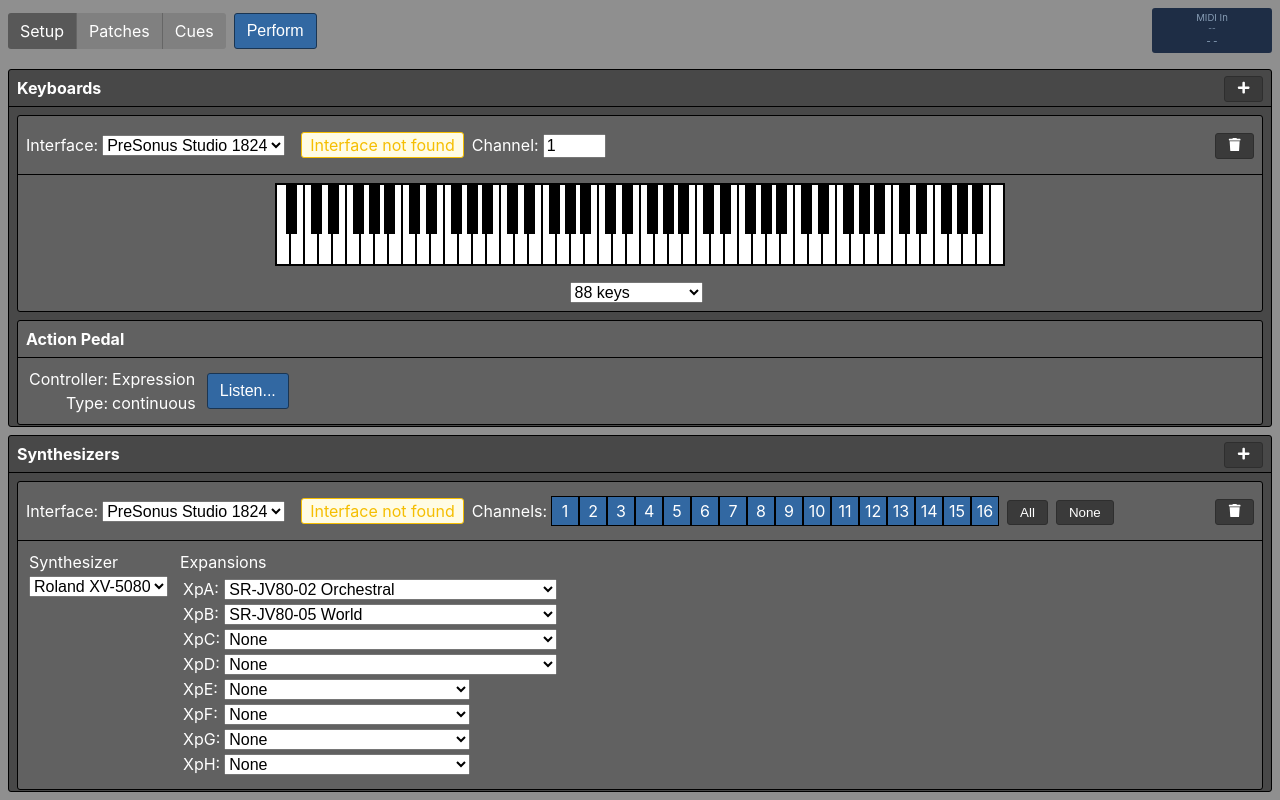
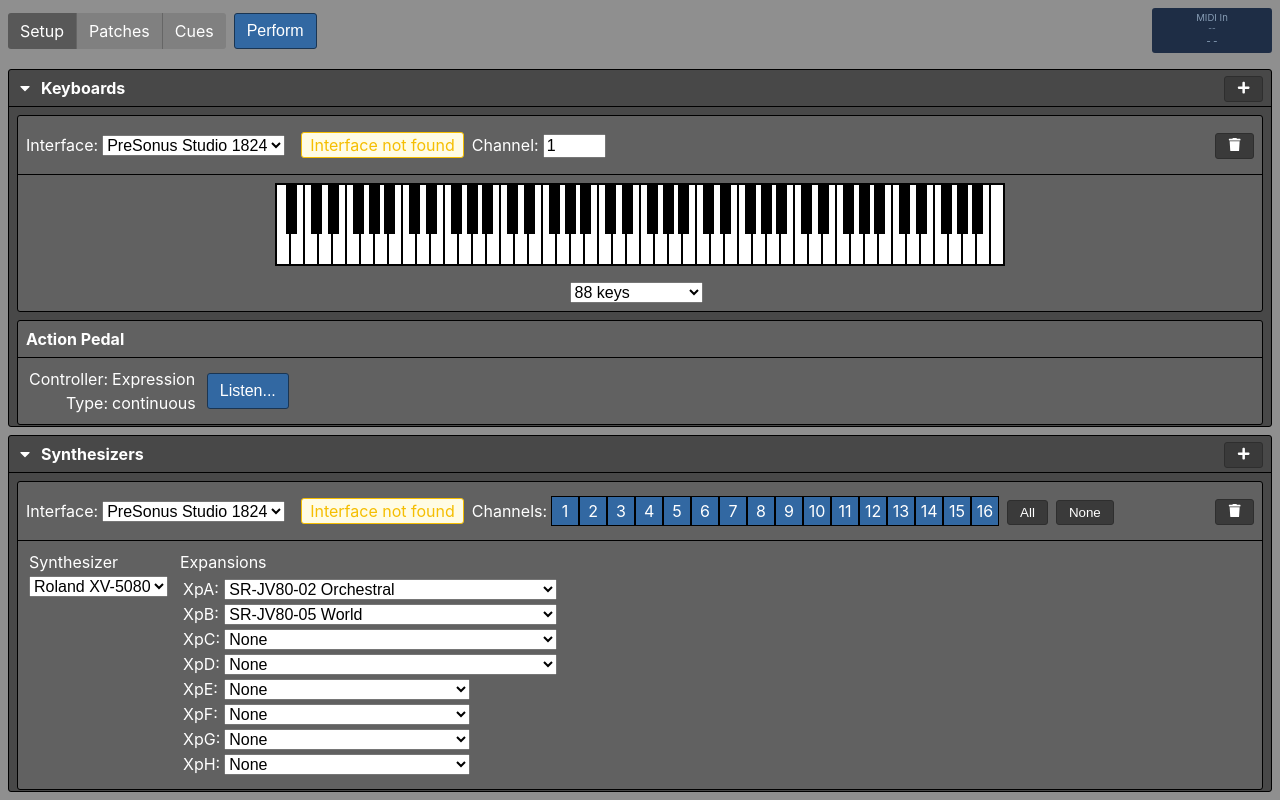
Before and after one commit to MattPutnam/CadenzaJS, a React (Create React App) app: page / in a window 1280 px wide. Both pictures are taken after a click on the element "Setup". Built offline with nearby package versions, Linux system fonts and the light colour scheme.

Commit message:
make Container collapsible

```diff
--- a/src/components/Layout.js
+++ b/src/components/Layout.js
@@ -1,43 +1,50 @@
 import React from 'react'
 import _ from 'lodash'
+import { FaCaretRight, FaCaretDown } from 'react-icons/fa'
 
 
-export const Container = ({ header, buttons, alt, flex, style, children, ...props }) => {
+export const Container = ({ header, buttons, alt, collapse, flex, style, children, ...props }) => {
+    const [collapsed, setCollapsed] = React.useState(false)
+
     const styles = {
         container: {
-            flex: flex ? flex : '1 1 auto',
+            flex: collapsed ? 'none' : flex ? flex : '1 1 auto',
             alignSelf: 'stretch',
             backgroundColor: alt ? '#616161' : '#484848',
             border: '1px solid black',
             borderRadius: 3,
             overflow: 'hidden'
         },
-        header: {
-            padding: '0.5rem',
-            borderBottom: '1px solid black'
-        },
         title: {
             fontWeight: 'bold'
         },
         contentContainer: {
             flex: '1 1 auto',
-            overflow: 'auto'
+            overflow: 'auto',
+            borderTop: '1px solid black'
+        },
+        caret: {
+            alignSelf: 'center',
+            cursor: 'pointer',
+            marginRight: '0.5rem'
         }
     }
 
     const resolvedTitle = _.isString(header) ? <span style={styles.title}>{header}</span> : header
 
     return <Flex element='section' column align='stretch' style={_.merge(styles.container, style)} {...props}>
-        {(header || buttons) && <Flex style={styles.header}>
+        {(header || buttons) && <Flex pad>
+            {collapse && collapsed && <FaCaretRight style={styles.caret} onClick={() => setCollapsed(false)}/>}
+            {collapse && !collapsed && <FaCaretDown style={styles.caret} onClick={() => setCollapsed(true)}/>}
             {resolvedTitle}
             {buttons && <>
                 <Spacer/>
                 {buttons}
             </>}
         </Flex>}
-        <div style={styles.contentContainer}>
+        {!collapsed && <div style={styles.contentContainer}>
             {children}
-        </div>
+        </div>}
     </Flex>
 }
 
--- a/src/pages/editPage/SetupTab.js
+++ b/src/pages/editPage/SetupTab.js
@@ -43,7 +43,7 @@ class SetupTab extends React.Component {
         ]
 
         return <>
-            <Container header='Keyboards' buttons={keyboardButtons}>
+            <Container collapse header='Keyboards' buttons={keyboardButtons}>
                 {keyboards.map((keyboard, index) =>
                     <KeyboardConfig key={keyboard.id}
                                     deleteSelf={() => this.deleteItem('keyboards', index)}
@@ -53,7 +53,7 @@ class SetupTab extends React.Component {
                 )}
                 <ActionPedalConfig data={data} setData={setData}/>
             </Container>
-            <Container header='Synthesizers' buttons={synthButtons}>
+            <Container collapse header='Synthesizers' buttons={synthButtons}>
                 {synthesizers.map((synth, index) =>
                     <SynthConfig key={synth.id}
                                  deleteSelf={() => this.deleteItem('synthesizers', index)}
--- a/src/pages/editPage/patchesTab/PatchSelector.js
+++ b/src/pages/editPage/patchesTab/PatchSelector.js
@@ -72,9 +72,7 @@ const Selection = ({ options, selected, onChange, selectionTransform=(x => x.nam
         container: {
             flex: '0 1 250px',
             borderRight: '1px solid black',
-            overflowY: 'scroll',
-            display: 'flex',
-            flexDirection: 'column'
+            overflowY: 'scroll'
         },
         option: isSelected => ({
             cursor: 'pointer',
```
